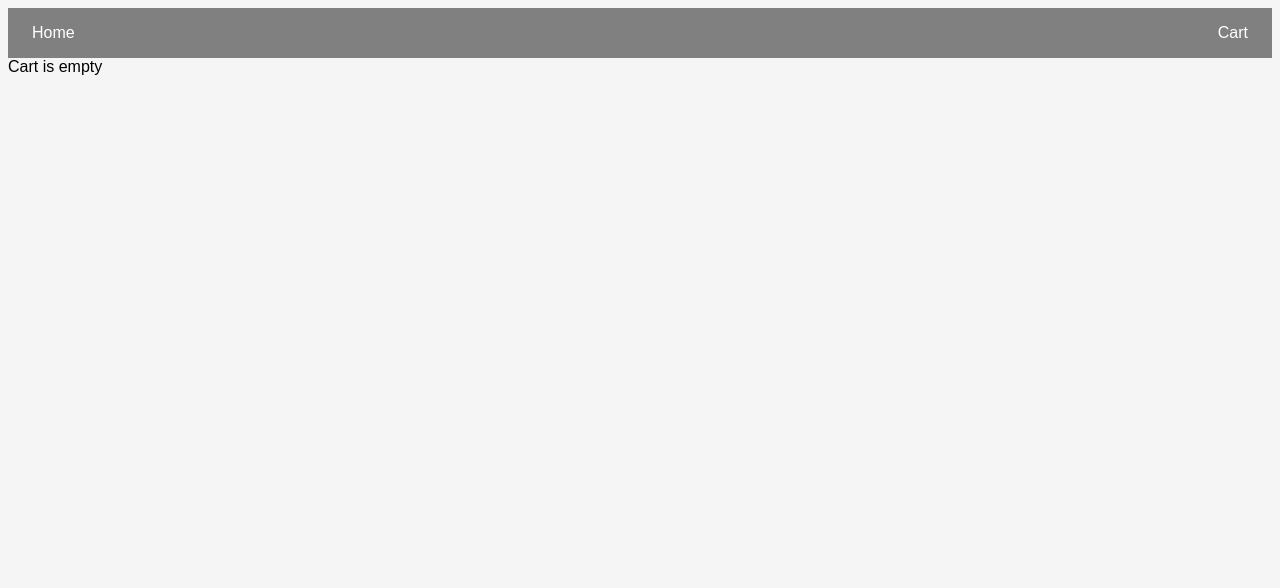
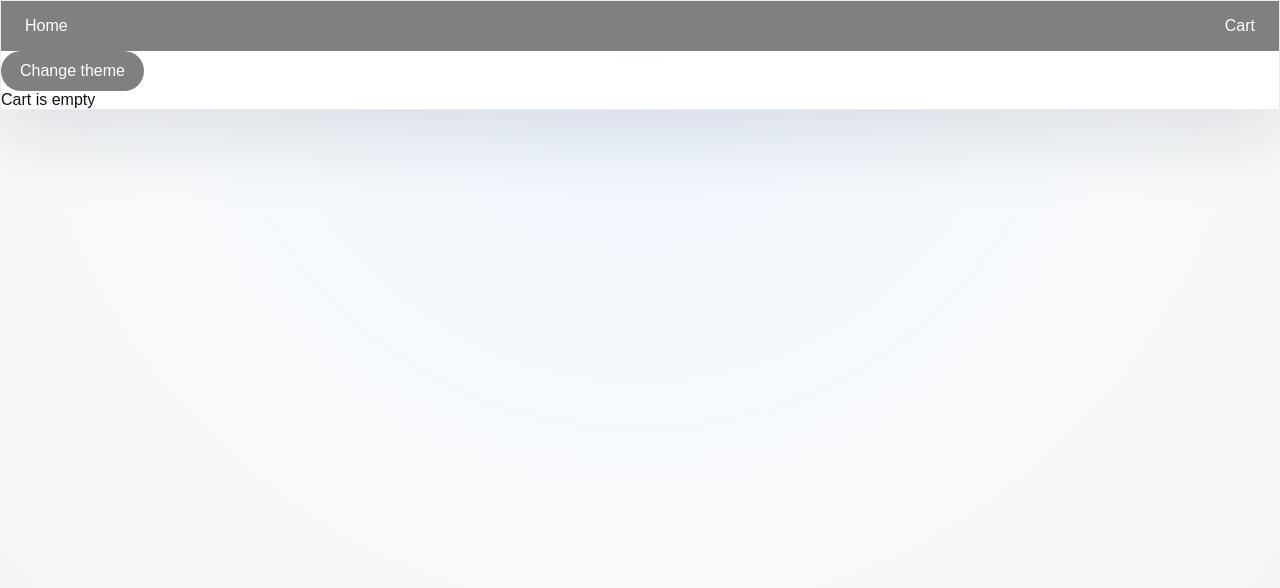
Before and after one commit to GodCodeA/e-commerce-app, a React (Vite) app: page /cart in a window 1280 px wide. Shown: the top 588 px of the page. Built offline with nearby package versions, Linux system fonts and the light colour scheme.

Commit message:
Theme change button added, now all page has dark and light themes

```diff
--- a/index.html
+++ b/index.html
@@ -4,7 +4,7 @@
 <head>
   <meta charset="UTF-8" />
   <meta name="viewport" content="width=device-width, initial-scale=1.0" />
-  <link rel="icon" type="image/svg+xml" href="./public/favicon.svg" />
+  <link rel="icon" type="image/svg+xml" href="/favicon.svg" />
   <title>React Store</title>
 </head>
 
--- a/src/App.tsx
+++ b/src/App.tsx
@@ -1,4 +1,5 @@
 import { Routes, Route } from "react-router-dom";
+import { useState, useEffect } from "react";
 import Home from "./pages/Home/Home";
 import Cart from "./pages/Cart/Cart";
 import Product from "./pages/Product/Product";
@@ -6,18 +7,35 @@ import { Link } from "react-router-dom";
 import "./App.css";
 
 function App() {
+  const [theme, setTheme] = useState<"light" | "dark">("light");
+
+  const toggleTheme = () => {
+    setTheme((prev) => (prev === "light" ? "dark" : "light"));
+  };
+
+  useEffect(() => {
+    document.body.className = theme;
+  }, [theme]);
   return (
-    <>
+    <div className={`app ${theme}`}>
+      <header>
         <nav className="nav">
           <Link to="/">Home</Link>
           <Link to="/cart">Cart</Link>
         </nav>
+        <button className="theme-toggle" onClick={toggleTheme}>
+          Change theme
+        </button>
+      </header>
+      <main>
         <Routes>
           <Route path="/" element={<Home />} />
           <Route path="/cart" element={<Cart />} />
           <Route path="/product/:id" element={<Product />} />
         </Routes>
-    </>
+      </main>
+      <footer></footer>
+    </div>
   );
 }
 
--- a/src/components/index.css
+++ b/src/components/index.css
@@ -1,12 +1,3 @@
-.card {
-  background: white;
-  border-radius: 12px;
-  padding: 16px;
-  box-shadow: 0 4px 10px rgba(0, 0, 0, 0.1);
-  text-align: center;
-  transition: 0.2s;
-}
-
 .card:hover {
   transform: translateY(-5px);
 }
--- a/src/index.css
+++ b/src/index.css
@@ -6,7 +6,98 @@
 
 body {
   font-family: Arial, sans-serif;
-  background: #f5f5f5;
+  background: #f5f3ef;
+  min-height: 100vh;
+  margin: 0;
+  transition:
+    background 0.3s ease,
+    color 0.3s ease;
+}
+
+body.light {
+  background: radial-gradient(
+    circle at top,
+    #eef6ff 0%,
+    #f8fafc 50%,
+    #f5f3ef 100%
+  );
+  color: #111;
+}
+
+body.dark {
+  background: radial-gradient(
+    circle at top,
+    #111115 0%,
+    #181c2a 60%,
+    #111115 100%
+  );
+  color: #f5f5f7;
+}
+
+#root {
+  min-height: 100vh;
+  background: transparent;
+}
+
+.app {
+  margin: 0 auto;
+  background: rgba(255, 255, 255, 0.88);
+  box-shadow: 0 24px 80px rgba(15, 23, 42, 0.12);
+  transition:
+    background 0.3s ease,
+    color 0.3s ease;
+
+  border: 1px solid transparent;
+}
+
+.app.light {
+  background: rgba(255, 255, 255, 0.95);
+  border: 1px solid rgba(15, 23, 42, 0.08);
+}
+
+.app.dark {
+  background: rgba(15, 23, 42, 0.95);
+  color: #f5f5f7;
+}
+
+.card {
+  background: rgba(255, 255, 255, 0.92);
+  border-radius: 12px;
+  padding: 16px;
+  box-shadow: 0px 0px 11px 2px rgba(67, 97, 159, 0.12);
+  text-align: center;
+  transition:
+    background 0.3s ease,
+    color 0.3s ease;
+}
+
+.app.dark .card {
+  background: rgba(30, 41, 50, 0.92);
+  box-shadow: 0px 0px 11px 2px rgb(61 129 185 / 92%);
+}
+
+.theme-toggle {
+  padding: 10px 18px;
+  border: 1px solid transparent;
+  border-radius: 999px;
+  cursor: pointer;
+  background: #4f6ef3;
+  color: #fff;
+  transition:
+    background 0.2s ease,
+    color 0.2s ease;
+  font-size: 16px;
+}
+
+.app.light .theme-toggle {
+  background: grey;
+  color: #fff;
+}
+
+.app.dark .theme-toggle {
+  background: #475569;
+  color: #fff;
+  border: 1px solid rgba(255, 255, 255, 0.2);
 }
 
 p {
--- a/src/pages/Home/Home.tsx
+++ b/src/pages/Home/Home.tsx
@@ -14,8 +14,8 @@ const Home = () => {
     fetchData();
   }, []);
   return (
-    <div>
-      <h1>Products</h1>
+    <div className="home__wrapper">
+      <h1 className="home__title">Products</h1>
       <ul className="home__product-list">
         {products.map((product) => (
           <ProductCard key={product.id} product={product} />
--- a/src/pages/Home/index.css
+++ b/src/pages/Home/index.css
@@ -1,8 +1,17 @@
+.home__wrapper {
+  padding: 20px;
+}
+
+.home__title {
+  color: gray;
+  margin: 0 0 20px;
+}
+
 .home__product-list {
   display: grid;
   grid-template-columns: repeat(auto-fill, minmax(220px, 1fr));
   gap: 20px;
   list-style-type: none;
   margin: 0;
-  padding: 20px;
+  padding: 0;
 }
```
Lines whose indentation alone changed are shown as unchanged.
